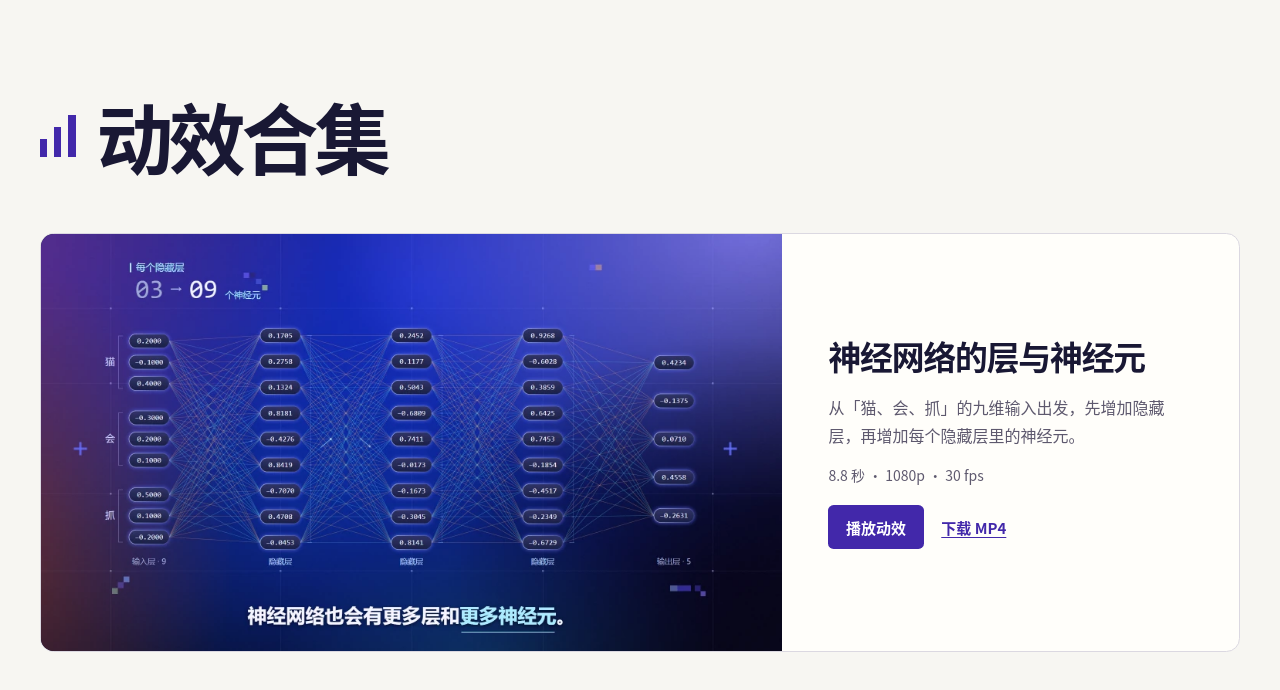
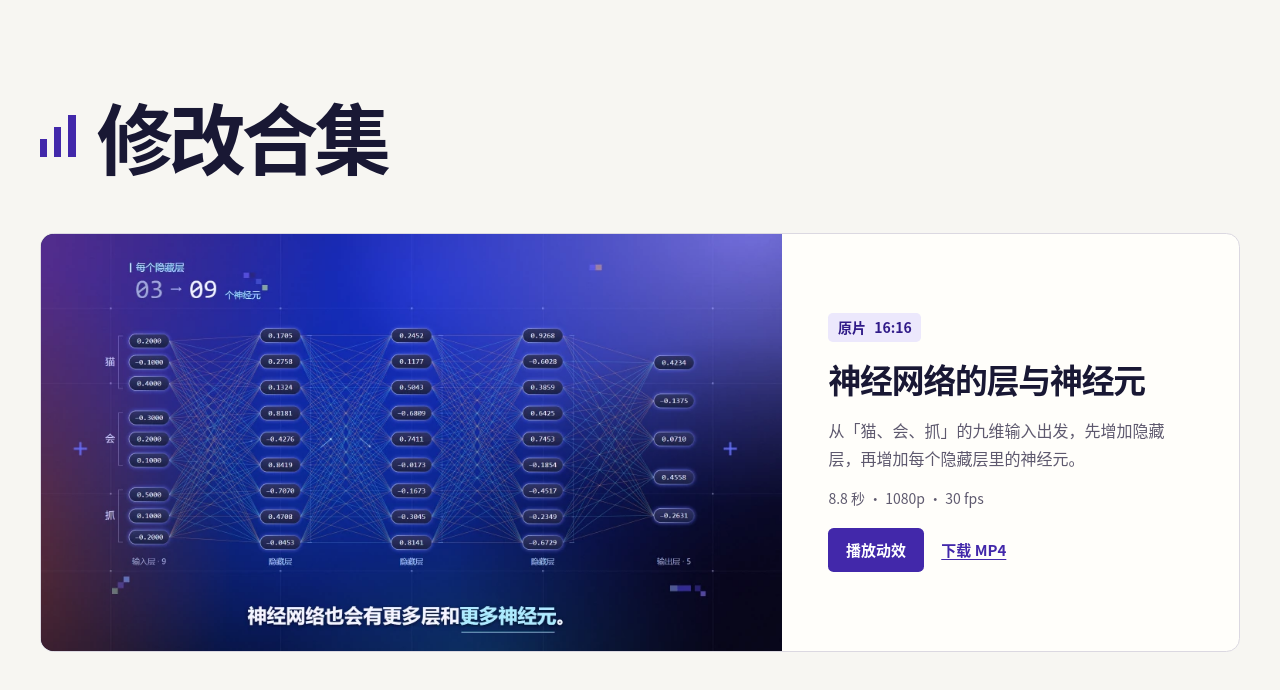
Before and after one commit to passwordis42/motion-graphics, a plain HTML site: page index.html in a window 1280 px wide. Drawn offline with Linux system fonts and the light colour scheme.

Commit message:
Rename the collection and label the original timestamp

```diff
--- a/index.html
+++ b/index.html
@@ -3,8 +3,8 @@
 <head>
   <meta charset="utf-8">
   <meta name="viewport" content="width=device-width, initial-scale=1">
-  <meta name="description" content="在浏览器里播放动效，下载可用于剪辑的 MP4 成片。">
-  <title>动效合集</title>
+  <meta name="description" content="按原片时间戳查找修改片段，在线播放或下载 MP4。">
+  <title>修改合集</title>
   <style>
     :root {
       color-scheme: light;
@@ -80,6 +80,8 @@
     }
 
     .description { line-height: 1.75; color: var(--muted); }
+    .timestamp { justify-self: start; padding: 0.28rem 0.6rem; border-radius: 0.3rem; background: #ece8fc; color: var(--accent-dark); font-size: 0.875rem; font-weight: 700; }
+    .timestamp time { margin-inline-start: 0.35em; font-variant-numeric: tabular-nums; }
     .spec { font-size: 0.875rem; color: var(--muted); }
     .actions { display: flex; flex-wrap: wrap; gap: 0.5rem 1.1rem; align-items: center; margin-top: 0.25rem; }
     .actions a {
@@ -110,17 +112,18 @@
     <header>
       <h1>
         <span class="mark" aria-hidden="true"><span></span><span></span><span></span></span>
-        动效合集
+        修改合集
       </h1>
     </header>
 
-    <section class="gallery" aria-label="全部动效">
+    <section class="gallery" aria-label="修改片段">
       <article class="animation" aria-labelledby="neural-network-title">
         <div class="artwork">
           <img src="./animations/neural-network/preview.webp" width="960" height="540"
                alt="蓝紫色背景上的五层神经网络，左侧九个输入按猫、会、抓分组">
         </div>
         <div class="detail">
+          <p class="timestamp">原片 <time datetime="PT16M16S">16:16</time></p>
           <h2 id="neural-network-title">神经网络的层与神经元</h2>
           <p class="description">从「猫、会、抓」的九维输入出发，先增加隐藏层，再增加每个隐藏层里的神经元。</p>
           <p class="spec">8.8 秒 · 1080p · 30 fps</p>
```
Also changed, not shown: 1 other file.
